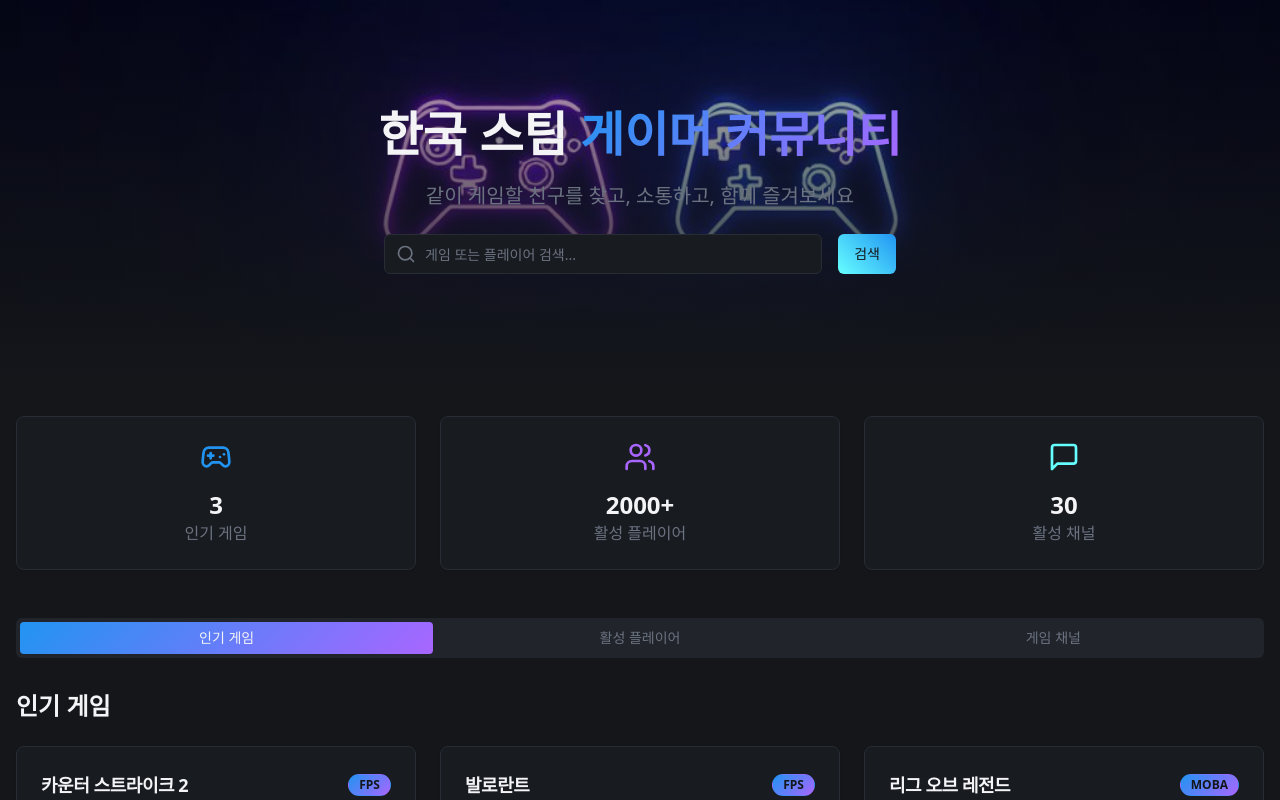
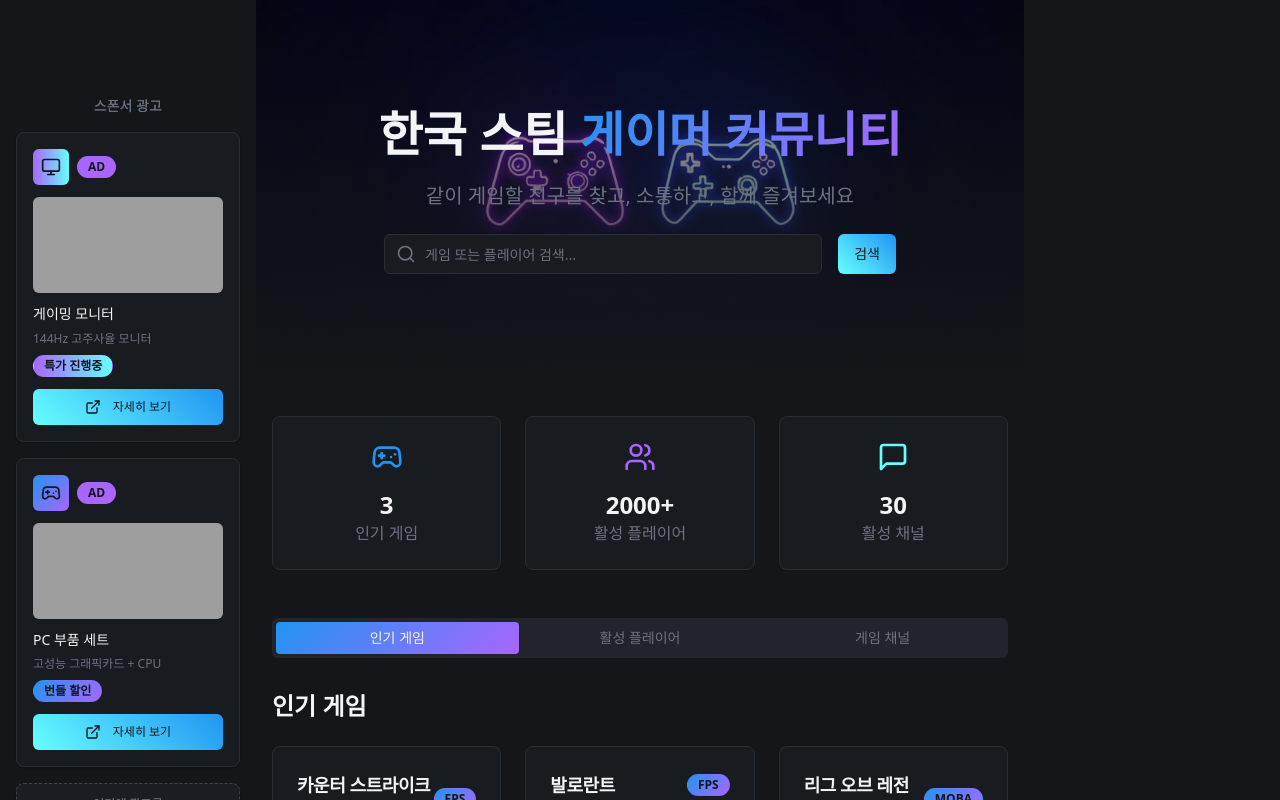
Before and after one commit to nothinonu/korean-speech-buddy, a React (Vite) app: page / in a window 1280 px wide. Shown: the top 800 px of the page. Built offline with nearby package versions, Linux system fonts and the light colour scheme; grey boxes are pictures that could not be loaded.

Commit message:
Add advertisement placement
Place advertisements in the left and right blank spaces.

```diff
--- /dev/null
+++ b/src/components/AdBanner.tsx
@@ -0,0 +1,133 @@
+import { Card, CardContent } from "@/components/ui/card";
+import { Button } from "@/components/ui/button";
+import { Badge } from "@/components/ui/badge";
+import { ExternalLink, Gamepad2, Headphones, Monitor } from "lucide-react";
+
+interface AdBannerProps {
+  position: "left" | "right";
+}
+
+export const AdBanner = ({ position }: AdBannerProps) => {
+  const leftAds = [
+    {
+      id: "gaming-gear",
+      title: "게이밍 기어 할인",
+      description: "최신 게이밍 키보드 & 마우스",
+      discount: "최대 40% 할인",
+      image: "/placeholder.svg",
+      link: "#",
+      color: "bg-gradient-primary"
+    },
+    {
+      id: "headset",
+      title: "프리미엄 헤드셋",
+      description: "7.1 채널 서라운드 사운드",
+      discount: "신제품 출시",
+      image: "/placeholder.svg",
+      link: "#",
+      color: "bg-gradient-accent"
+    }
+  ];
+
+  const rightAds = [
+    {
+      id: "monitor",
+      title: "게이밍 모니터",
+      description: "144Hz 고주사율 모니터",
+      discount: "특가 진행중",
+      image: "/placeholder.svg",
+      link: "#",
+      color: "bg-gradient-cyber"
+    },
+    {
+      id: "pc-parts",
+      title: "PC 부품 세트",
+      description: "고성능 그래픽카드 + CPU",
+      discount: "번들 할인",
+      image: "/placeholder.svg",
+      link: "#",
+      color: "bg-gradient-primary"
+    }
+  ];
+
+  const ads = position === "left" ? leftAds : rightAds;
+
+  const getIcon = (id: string) => {
+    switch (id) {
+      case "gaming-gear": return <Gamepad2 size={20} />;
+      case "headset": return <Headphones size={20} />;
+      case "monitor": return <Monitor size={20} />;
+      default: return <Gamepad2 size={20} />;
+    }
+  };
+
+  return (
+    <div className="w-64 fixed top-20 h-screen overflow-y-auto hide-scrollbar">
+      <div className="space-y-4 p-4">
+        <h3 className="text-sm font-medium text-muted-foreground text-center">
+          스폰서 광고
+        </h3>
+
+        {ads.map((ad) => (
+          <Card
+            key={ad.id}
+            className="bg-card border-border hover:shadow-glow transition-all duration-300 cursor-pointer group"
+          >
+            <CardContent className="p-4">
+              <div className="space-y-3">
+                <div className="flex items-center gap-2">
+                  <div className={`p-2 rounded-md ${ad.color} text-primary-foreground`}>
+                    {getIcon(ad.id)}
+                  </div>
+                  <Badge variant="secondary" className="text-xs">
+                    AD
+                  </Badge>
+                </div>
+
+                <img
+                  src={ad.image}
+                  alt={ad.title}
+                  className="w-full h-24 object-cover rounded-md"
+                />
+
+                <div className="space-y-2">
+                  <h4 className="font-medium text-foreground text-sm leading-tight">
+                    {ad.title}
+                  </h4>
+                  <p className="text-xs text-muted-foreground">
+                    {ad.description}
+                  </p>
+                  <Badge className={`${ad.color} text-primary-foreground text-xs`}>
+                    {ad.discount}
+                  </Badge>
+                </div>
+
+                <Button
+                  size="sm"
+                  className="w-full text-xs bg-gradient-accent text-accent-foreground hover:shadow-glow group-hover:scale-105 transition-transform"
+                >
+                  <ExternalLink size={12} className="mr-1" />
+                  자세히 보기
+                </Button>
+              </div>
+            </CardContent>
+          </Card>
+        ))}
+
+        {/* 간단한 텍스트 광고 */}
+        <Card className="bg-muted/30 border-dashed border-muted-foreground/30">
+          <CardContent className="p-3 text-center">
+            <p className="text-xs text-muted-foreground">
+              여기에 광고를
+              <br />
+              게재하고 싶으신가요?
+            </p>
+            <Button variant="outline" size="sm" className="mt-2 text-xs">
+              문의하기
+            </Button>
+          </CardContent>
+        </Card>
+      </div>
+    </div>
+  );
+};
--- a/src/index.css
+++ b/src/index.css
@@ -109,4 +109,14 @@ All colors MUST be HSL.
   body {
     @apply bg-background text-foreground;
   }
+
+  /* 스크롤바 숨기기 */
+  .hide-scrollbar {
+    -ms-overflow-style: none;  /* IE and Edge */
+    scrollbar-width: none;  /* Firefox */
+  }
+
+  .hide-scrollbar::-webkit-scrollbar {
+    display: none;  /* Chrome, Safari and Opera */
+  }
 }
--- a/src/pages/Index.tsx
+++ b/src/pages/Index.tsx
@@ -6,6 +6,7 @@ import { Tabs, TabsContent, TabsList, TabsTrigger } from "@/components/ui/tabs";
 import { GameCard } from "@/components/GameCard";
 import { PlayerProfile } from "@/components/PlayerProfile";
 import { GameChannels } from "@/components/GameChannels";
+import { AdBanner } from "@/components/AdBanner";
 import { Search, Gamepad2, Users, MessageSquare } from "lucide-react";
 import heroImage from "@/assets/gaming-hero.jpg";
 
@@ -99,7 +100,23 @@ const Index = () => {
   ];
 
   return (
-    <div className="min-h-screen bg-background">
+    <div className="min-h-screen bg-background relative">
+      {/* Left Ad Banner */}
+      <div className="hidden xl:block">
+        <div className="left-0">
+          <AdBanner position="left" />
+        </div>
+      </div>
+
+      {/* Right Ad Banner */}
+      <div className="hidden xl:block">
+        <div className="right-0">
+          <AdBanner position="right" />
+        </div>
+      </div>
+
+      {/* Main Content */}
+      <div className="xl:mx-64"> {/* 양쪽 광고 공간만큼 마진 */}
       {/* Hero Section */}
       <div
         className="relative h-96 bg-cover bg-center flex items-center justify-center"
@@ -197,6 +214,7 @@ const Index = () => {
           </TabsContent>
         </Tabs>
       </div>
+      </div>
     </div>
   );
 };
```
